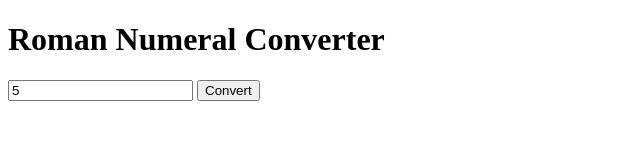
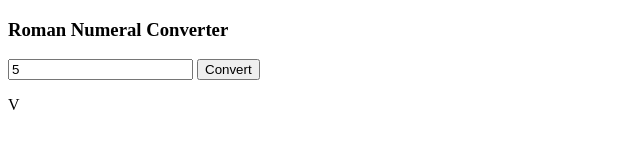
Before and after one commit to acciojob/Roman-Numeral-Converter-SnehaM27, a website: page main.html in a window 1280 px wide. Both pictures are taken after typing "5" into the empty fields and a click on the button "Convert". Shown: the whole page, without its empty margins (0-640 px from the left). Drawn offline with Linux system fonts and the light colour scheme.

Commit message:
created a submission

```diff
--- a/main.html
+++ b/main.html
@@ -1,19 +1,15 @@
 <!DOCTYPE html>
-<html lang="en">
+<html>
 <head>
-  <meta charset="UTF-8">
-  <meta name="viewport" content="width=device-width, initial-scale=1.0">
-  <title>Roman Numeral Converter</title>
-  <link rel="stylesheet" href="style.css">
+	<link rel="stylesheet" href="styles.css">
 </head>
 <body>
-  <div class="container">
-    <h1>Roman Numeral Converter</h1>
-    <input type="number" id="numberInput" placeholder="Enter a number (0 - 100000)" />
-    <button id="convertBtn">Convert</button>
-    <h2 id="result"></h2>
-  </div>
 
-  <script src="script_front.js"></script>
+<h3>Roman Numeral Converter</h3>
+<input type="number" id="numInput" placeholder="Enter a number">
+<button onclick="convert()">Convert</button>
+<p id="result"></p>
+
+<script src="script.js"></script>
 </body>
 </html>
--- /dev/null
+++ b/script.js
@@ -0,0 +1,36 @@
+function convertToRoman(num) {
+
+    const symbols = [
+        ["M", 1000],
+        ["CM", 900],
+        ["D", 500],
+        ["CD", 400],
+        ["C", 100],
+        ["XC", 90],
+        ["L", 50],
+        ["XL", 40],
+        ["X", 10],
+        ["IX", 9],
+        ["V", 5],
+        ["IV", 4],
+        ["I", 1]
+    ];
+
+    if (num === 0) return "N"; // Romans had no zero, use "N" (nulla)
+
+    let result = "";
+
+    for (let [symbol, value] of symbols) {
+        while (num >= value) {
+            result += symbol;
+            num -= value;
+        }
+    }
+
+    return result;
+}
+
+function convert() {
+    const n = parseInt(document.getElementById("numInput").value);
+    document.getElementById("result").innerText = convertToRoman(n);
+}
```
